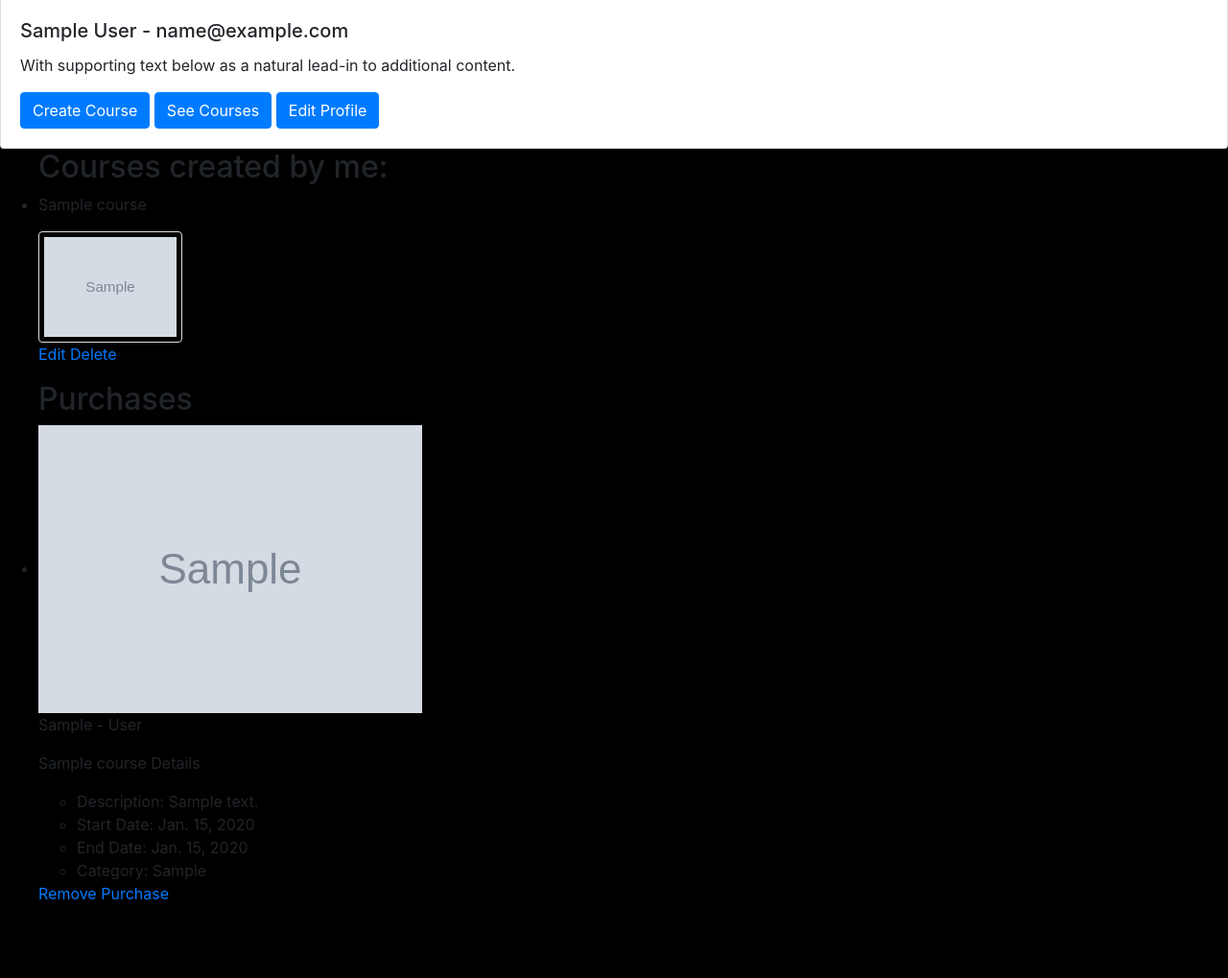
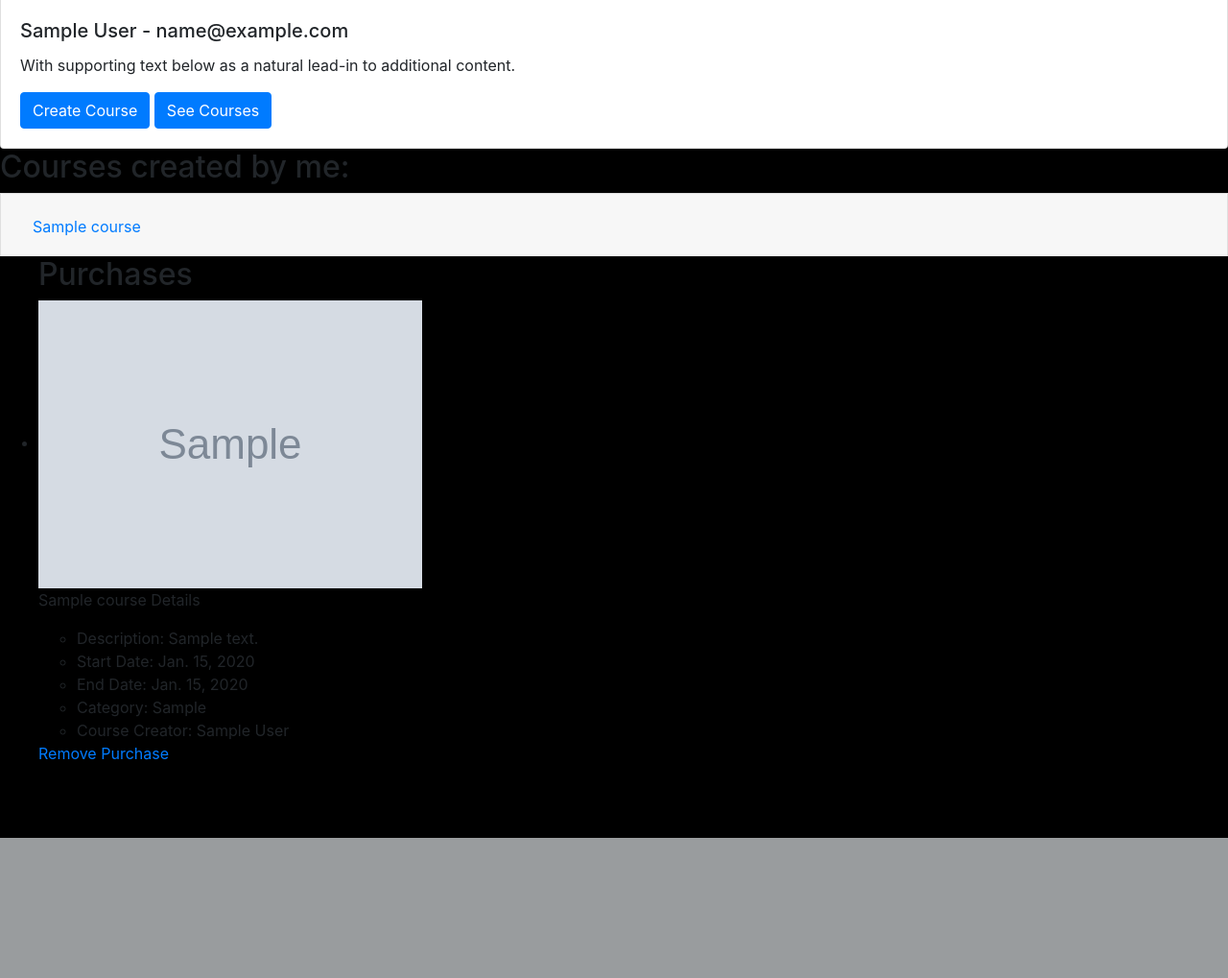
Before and after one commit to jnahc/arc-education-site, a Django app: page /accounts/profile/ in a window 1280 px wide. Shown: the part 958-1977 px from the top of the page at 96% size. After the commit the page ends 1831 px from the top, so only its background shows below. Run offline with Django 3.2, Linux system fonts and the light colour scheme; a user stored in the database is signed in; tables that the repository leaves empty hold one stand-in row (values such as "Sample post"); grey boxes marked "Sample" are stand-in pictures; some libraries are stand-ins or nearby versions; some web fonts are replaced.

Commit message:
updating course eidt

```diff
--- a/arc_app/templates/profile.html
+++ b/arc_app/templates/profile.html
@@ -14,14 +14,23 @@
     <p class="card-text">With supporting text below as a natural lead-in to additional content.</p>
     <a href="{% url 'course_create' %}" class="btn btn-primary">Create Course</a>
     <a href="{% url 'course_list' %}" class="btn btn-primary">See Courses</a>
-    <a href="{% url 'profile_edit' pk=user.id %}" class="btn btn-primary">Edit Profile</a>
   </div>
 </div>
-<ul>
+<!-- COURSE CREATED COLLAPSE START -->
 <h2>Courses created by me:</h2>
 {% for course in courses %}
-  <li class="track">
-    <p>{{ course.title }}</p>
+<div class="accordion" id="accordionExample">
+  <div class="card">
+    <div class="card-header" id="{{course.slug}}-heading">
+      <h2 class="mb-0">
+        <button class="btn btn-link collapsed" type="button" data-toggle="collapse" data-target="#{{course.slug}}" aria-expanded="false" aria-controls="{{course.slug}}">
+          {{course.title}}
+        </button>
+      </h2>
+    </div>
+
+    <div id="{{course.slug}}" class="collapse" aria-labelledby="{{course.slug}}-heading" data-parent="#accordionExample">
+      <div class="card-body">
         <a href="{% url 'course_detail' course_slug=course.slug %}">
           <img src="{{course.photo_url}}" alt="{{course.title}}" class="course-pic">
         </a>
@@ -33,17 +42,24 @@
             <a href="{% url 'course_delete' course_slug=course.slug %}">Delete</a>
           </span>
         </p>
-  </li>
+      </div>
+    </div>
+  </div>
   {% endfor %}
-</ul>
+</div>
+
+<!-- COURSE CREATED COLLAPSE END -->
+
+
 <ul class="purchase">
   <h2>
     Purchases
   </h2>
   {% for purchase in purchases %}
     <li class="purchase">
+      <a href="{% url 'course_detail' course_slug=purchase.course.slug %}">
         <img src="{{purchase.course.photo_url}}" alt="{{purchase.course.title}}">
-      <p>{{ purchase.student.first_name }} -  {{ purchase.student.last_name }}</p>
+      </a>
       <p>
         {{purchase.course.title}} Details
           <ul>
@@ -51,6 +67,7 @@
               <li>Start Date: {{purchase.course.start_date}}</li>
               <li>End Date: {{purchase.course.end_date}}</li>
               <li>Category: {{purchase.course.category}}</li>
+              <li>Course Creator: {{purchase.course.user.first_name}} {{purchase.course.user.last_name}}</li>
           </ul>
           <p>
             <a href="{% url 'purchase_delete' course_slug=purchase.course.slug  purchase_pk=purchase.pk %}">Remove Purchase</a>
@@ -64,3 +81,25 @@
 
 
 {% endblock %}
+
+<!--
+<ul>
+  <h2>Courses created by me:</h2>
+  {% for course in courses %}
+  <li class="track">
+    <p>{{ course.title }}</p>
+    <a href="{% url 'course_detail' course_slug=course.slug %}">
+      <img src="{{course.photo_url}}" alt="{{course.title}}" class="course-pic">
+    </a>
+    <p></p>
+    <p>
+      <span>
+        <a href="{% url 'course_edit' course_slug=course.slug %}">Edit</a>
+      </span>
+      <span>
+        <a href="{% url 'course_delete' course_slug=course.slug %}">Delete</a>
+      </span>
+    </p>
+  </li>
+{% endfor %}
+</ul> -->
--- a/arc_app/urls.py
+++ b/arc_app/urls.py
@@ -19,8 +19,6 @@ urlpatterns = [
     path('courses/<slug:course_slug>/purchase/create', views.purchase_create, name="purchase_create"),
     path('course/<slug:course_slug>/purchase/<int:purchase_pk>/delete', views.purchase_delete, name="purchase_delete"),
 
-
-
     ### API
     # path('api/v1/users/', views.api_users)
     path('api/v1/courses/', views.api_courses),
```
Also changed, not shown: arc_app/templates/course_form.html (+8 -8 lines), arc_app/templates/archive/urls_pretty.py (renamed from arc_app/urls_pretty.py). Lines whose indentation alone changed are shown as unchanged.
